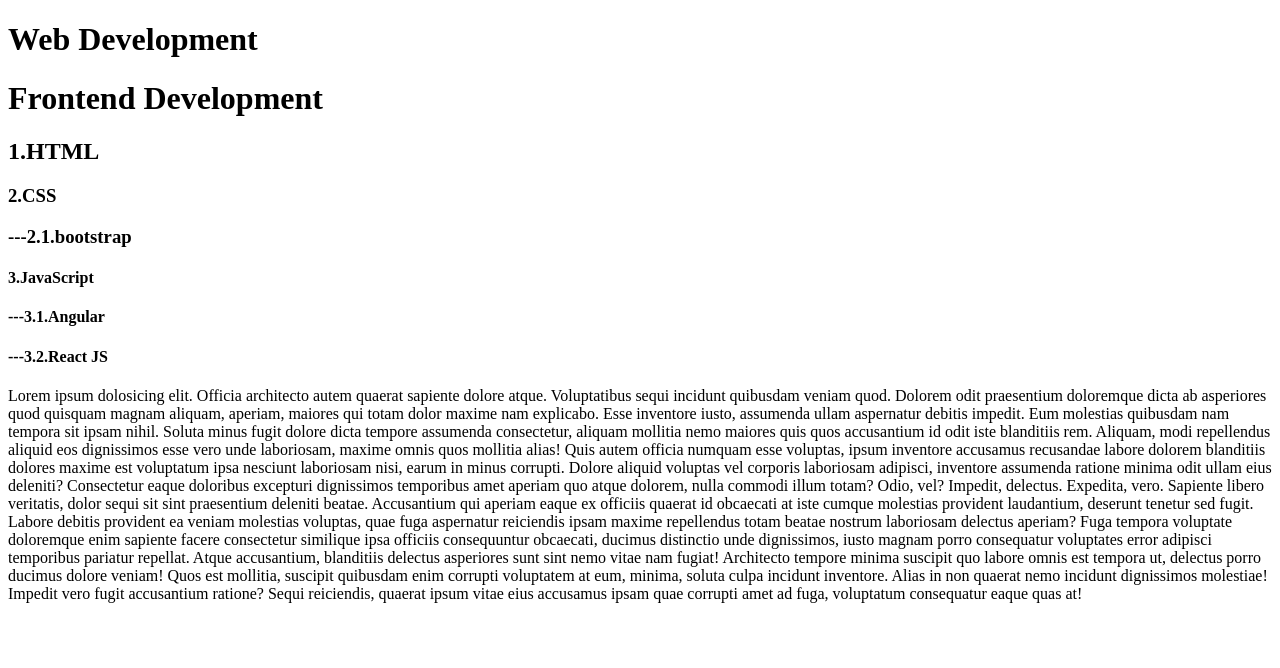
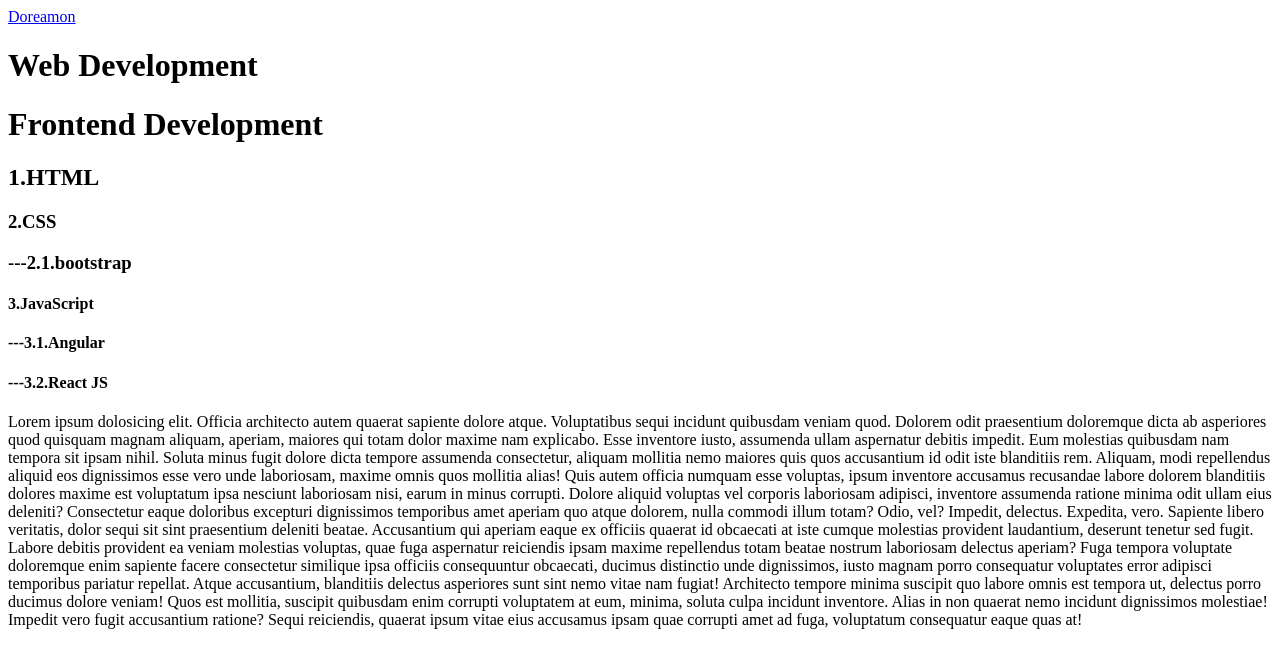
Before and after one commit to prajwal4928-stack/103, a plain HTML site: page frontened.html in a window 1280 px wide. Drawn offline with Linux system fonts and the light colour scheme.

Commit message:
Add files via upload

```diff
--- a/frontened.html
+++ b/frontened.html
@@ -3,6 +3,7 @@
 <head>
     <meta charset="UTF-8">
     <meta name="viewport" content="width=device-width, initial-scale=1.0">
+    <a href="https://en.wikipedia.org/wiki/Doraemon">Doreamon</a>
     <title>web development</title>
 </head>
 <body>
```
